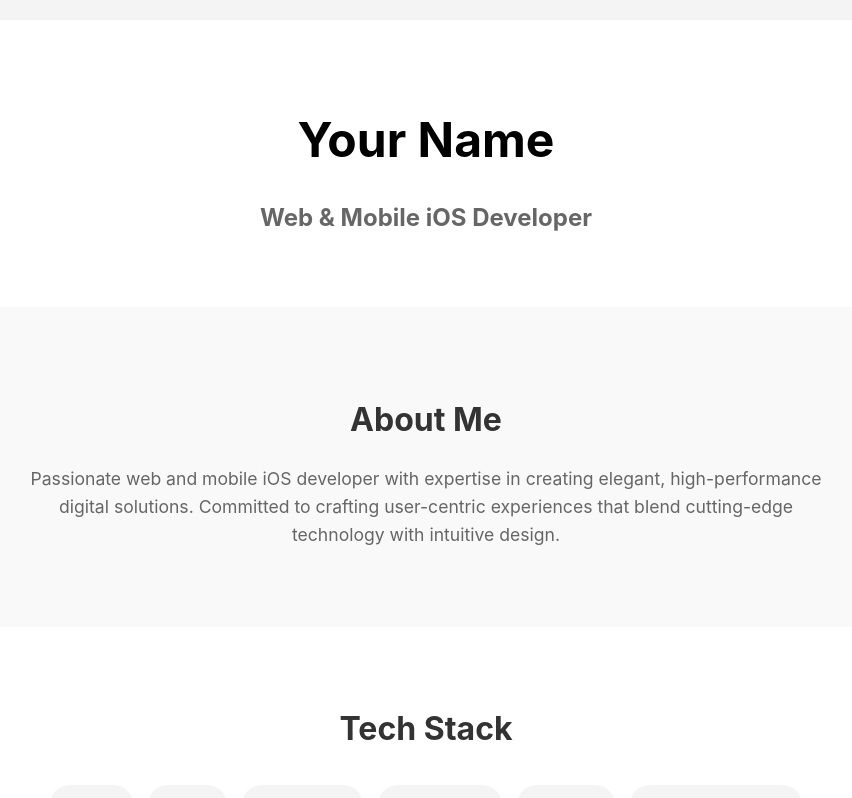
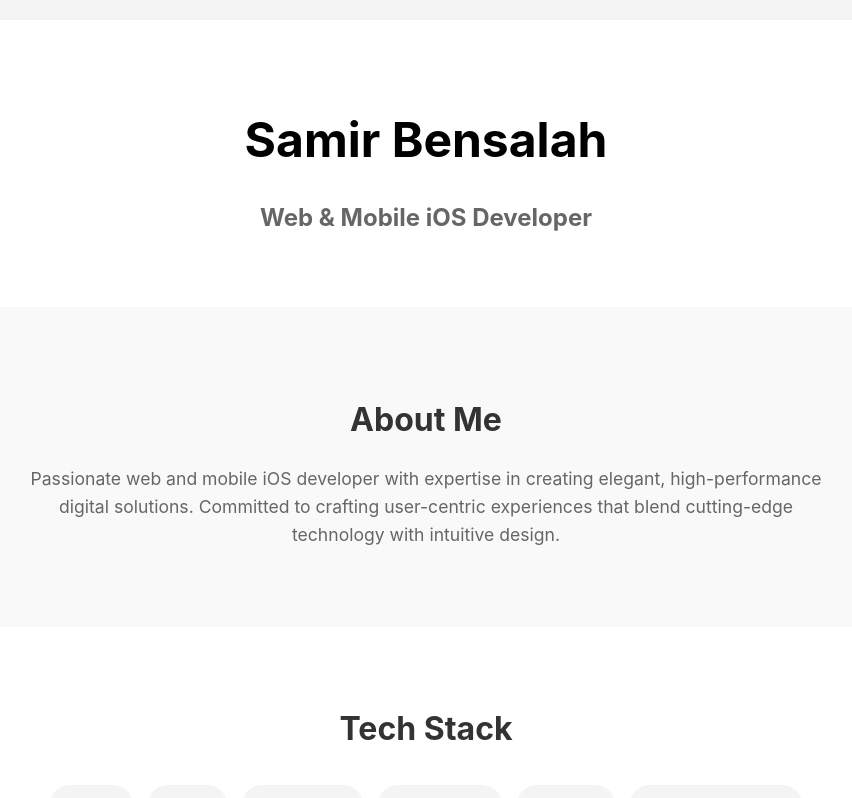
Before and after one commit to samir240/portfolio, a React (Create React App) app: page / in a window 1280 px wide. Shown: the top 798 px of the page, without its empty margins (214-1066 px from the left). Built offline with nearby package versions, Linux system fonts and the light colour scheme; the HTML template or start-up script is replaced by a standard one.

Commit message:
fix: downgrade React to v18 for compatibility

```diff
--- a/src/App.jsx
+++ b/src/App.jsx
@@ -10,7 +10,7 @@ function App() {
   return (
     <div className="portfolio-container">
       <Header
-        name="Your Name"
+        name="Samir Bensalah"
         title="Web & Mobile iOS Developer"
       />
       <About />
```
